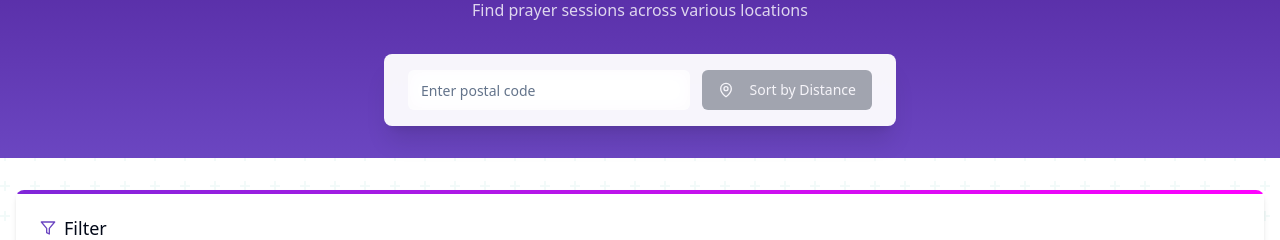
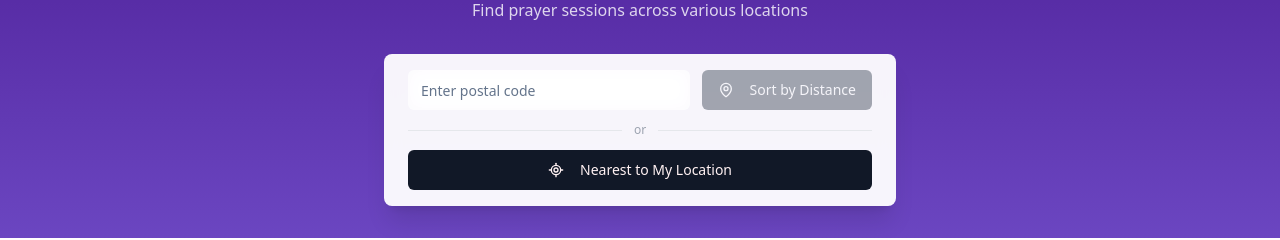
Before and after one commit to tengkuhafidz/solat-raya-2025, a Next.js app: page / in a window 1280 px wide. Shown: the part 149-389 px from the top of the page. Built offline with nearby package versions, Linux system fonts and the light colour scheme; no server answers.

Commit message:
feat: add nearest to my location

```diff
--- a/app/page.tsx
+++ b/app/page.tsx
@@ -8,25 +8,43 @@ import prayerSessionsData from "@/data/prayer-sessions.json"
 import { calculateDistance } from "@/lib/utils"
 import type { PrayerSession } from "@/types/prayer-session"
 import { Info } from "lucide-react"
-import { useEffect, useRef, useState } from "react"
+import { useCallback, useEffect, useRef, useState } from "react"
+
+function getInitialParams() {
+  if (typeof window === "undefined") return {}
+  const params = new URLSearchParams(window.location.search)
+  return {
+    district: params.get("district") || "all",
+    session: params.get("session") || "all",
+    language: params.get("language") || "all",
+    type: params.get("type") || "all",
+    search: params.get("search") || "",
+    postal: params.get("postal") || "",
+    crowded: params.get("crowded") === "1",
+  }
+}
 
 export default function Home() {
   const [filteredSessions, setFilteredSessions] = useState<PrayerSession[]>([])
   const listContainerRef = useRef<HTMLDivElement>(null)
+  const initialParams = useRef(getInitialParams())
 
-  // Filter states
-  const [selectedDistrict, setSelectedDistrict] = useState<string>("all")
-  const [selectedSession, setSelectedSession] = useState<string>("all")
-  const [selectedLanguage, setSelectedLanguage] = useState<string>("all")
-  const [locationType, setLocationType] = useState<string>("all")  // changed from showMosquesOnly
-  const [searchTerm, setSearchTerm] = useState("")
-  const [postalCode, setPostalCode] = useState("")
+  // Filter states — initialized from URL params
+  const [selectedDistrict, setSelectedDistrict] = useState<string>(initialParams.current.district || "all")
+  const [selectedSession, setSelectedSession] = useState<string>(initialParams.current.session || "all")
+  const [selectedLanguage, setSelectedLanguage] = useState<string>(initialParams.current.language || "all")
+  const [locationType, setLocationType] = useState<string>(initialParams.current.type || "all")
+  const [searchTerm, setSearchTerm] = useState(initialParams.current.search || "")
+  const [postalCode, setPostalCode] = useState(initialParams.current.postal || "")
   const [isGeocoding, setIsGeocoding] = useState(false)
   const [userCoords, setUserCoords] = useState<{ lat: number, lng: number } | null>(null)
   const [isSortedByDistance, setIsSortedByDistance] = useState(false)
   const [sortedPostalCode, setSortedPostalCode] = useState("")
+  const [isGeolocating, setIsGeolocating] = useState(false)
+  const [geoError, setGeoError] = useState("")
+  const [sortedByGeolocation, setSortedByGeolocation] = useState(false)
   const [infoOpen, setInfoOpen] = useState(false)
-  const [showLessCrowded, setShowLessCrowded] = useState(false)
+  const [showLessCrowded, setShowLessCrowded] = useState(initialParams.current.crowded || false)
 
   // Get unique districts for filter dropdown
   const districts = ["all", ...new Set(prayerSessionsData.map((session) => session.district))]
@@ -50,6 +68,26 @@ export default function Home() {
       return parseTime(a) - parseTime(b)
     })
   ]
+
+  // Sync filter state to URL query params
+  const updateQueryParams = useCallback(() => {
+    const params = new URLSearchParams()
+    if (selectedDistrict !== "all") params.set("district", selectedDistrict)
+    if (selectedSession !== "all") params.set("session", selectedSession)
+    if (selectedLanguage !== "all") params.set("language", selectedLanguage)
+    if (locationType !== "all") params.set("type", locationType)
+    if (searchTerm) params.set("search", searchTerm)
+    if (sortedPostalCode) params.set("postal", sortedPostalCode)
+    if (showLessCrowded) params.set("crowded", "1")
+
+    const qs = params.toString()
+    const newUrl = qs ? `${window.location.pathname}?${qs}` : window.location.pathname
+    window.history.replaceState(null, "", newUrl)
+  }, [selectedDistrict, selectedSession, selectedLanguage, locationType, searchTerm, sortedPostalCode, showLessCrowded])
+
+  useEffect(() => {
+    updateQueryParams()
+  }, [updateQueryParams])
 
   useEffect(() => {
     let result = [...prayerSessionsData]
@@ -165,6 +203,23 @@ export default function Home() {
     }
   }
 
+  // Auto-trigger postal code sort if postal param is present on mount
+  const hasAutoSorted = useRef(false)
+  useEffect(() => {
+    if (hasAutoSorted.current) return
+    const postal = initialParams.current.postal
+    if (postal && postal.length === 6) {
+      hasAutoSorted.current = true
+      geocodePostalCode(postal).then((success) => {
+        if (success) {
+          setIsSortedByDistance(true)
+          setSortedPostalCode(postal)
+        }
+      })
+    }
+    // eslint-disable-next-line react-hooks/exhaustive-deps
+  }, [])
+
   const handleSortByDistance = async () => {
     if (!postalCode) return
 
@@ -173,6 +228,46 @@ export default function Home() {
 
     setIsSortedByDistance(true)
     setSortedPostalCode(postalCode)
+    setSortedByGeolocation(false)
+    setGeoError("")
+  }
+
+  const handleUseMyLocation = () => {
+    if (!navigator.geolocation) {
+      setGeoError("Geolocation is not supported by your browser")
+      return
+    }
+
+    setIsGeolocating(true)
+    setGeoError("")
+
+    navigator.geolocation.getCurrentPosition(
+      (position) => {
+        setUserCoords({
+          lat: position.coords.latitude,
+          lng: position.coords.longitude,
+        })
+        setIsSortedByDistance(true)
+        setSortedByGeolocation(true)
+        setSortedPostalCode("")
+        setIsGeolocating(false)
+      },
+      (error) => {
+        let message = "Unable to get your location"
+        if (error.code === error.PERMISSION_DENIED) {
+          message = "Location permission denied. Please use postal code instead."
+        } else if (error.code === error.TIMEOUT) {
+          message = "Location request timed out. Please try again or use postal code."
+        }
+        setGeoError(message)
+        setIsGeolocating(false)
+      },
+      {
+        enableHighAccuracy: false,
+        timeout: 10000,
+        maximumAge: 300000,
+      }
+    )
   }
 
   return (
@@ -230,9 +325,13 @@ export default function Home() {
                   postalCode={postalCode}
                   setPostalCode={setPostalCode}
                   onSortByDistance={handleSortByDistance}
+                  onUseMyLocation={handleUseMyLocation}
                   isLoading={isGeocoding}
+                  isGeolocating={isGeolocating}
                   isSorted={isSortedByDistance}
                   sortedPostalCode={sortedPostalCode}
+                  sortedByGeolocation={sortedByGeolocation}
+                  geoError={geoError}
                 />
               </div>
             </header>
--- a/components/sort-panel.tsx
+++ b/components/sort-panel.tsx
@@ -3,33 +3,43 @@
 import { Card, CardContent } from "@/components/ui/card"
 import { Input } from "@/components/ui/input"
 import { Button } from "@/components/ui/button"
-import { MapPin } from "lucide-react"
+import { MapPin, LocateFixed } from "lucide-react"
 import { cn } from "@/lib/utils"
 
 interface SortPanelProps {
   postalCode: string
   setPostalCode: (code: string) => void
   onSortByDistance: () => void
+  onUseMyLocation: () => void
   isLoading: boolean
+  isGeolocating: boolean
   isSorted: boolean
   sortedPostalCode?: string
+  sortedByGeolocation: boolean
+  geoError?: string
 }
 
 export function SortPanel({
   postalCode,
   setPostalCode,
   onSortByDistance,
+  onUseMyLocation,
   isLoading,
+  isGeolocating,
   isSorted,
-  sortedPostalCode
+  sortedPostalCode,
+  sortedByGeolocation,
+  geoError,
 }: SortPanelProps) {
+  const anyLoading = isLoading || isGeolocating
+
   const handlePostalCodeChange = (e: React.ChangeEvent<HTMLInputElement>) => {
     const value = e.target.value.replace(/\D/g, '').slice(0, 6)
     setPostalCode(value)
   }
 
   const handleKeyDown = (e: React.KeyboardEvent<HTMLInputElement>) => {
-    if (e.key === 'Enter' && postalCode.length === 6 && !isLoading) {
+    if (e.key === 'Enter' && postalCode.length === 6 && !anyLoading) {
       onSortByDistance()
     }
   }
@@ -37,6 +47,8 @@ export function SortPanel({
   return (
     <Card className="bg-white/95 backdrop-blur border-0 shadow-xl max-w-lg mx-auto">
       <CardContent className="py-4">
+        <div className="flex flex-col gap-3">
+          {/* Postal code row */}
           <div className="flex flex-col sm:flex-row items-start gap-3">
             <div className="flex-1 w-full sm:w-auto">
               <Input
@@ -48,7 +60,7 @@ export function SortPanel({
                 className="border-white/20 bg-white/50 backdrop-blur focus-visible:ring-primary/20"
                 maxLength={6}
               />
-            {isSorted && sortedPostalCode && (
+              {isSorted && sortedPostalCode && !sortedByGeolocation && (
                 <p className="text-xs text-slate/80 mt-1">
                   ✓ Sorted by distance from {sortedPostalCode}
                 </p>
@@ -59,28 +71,69 @@ export function SortPanel({
               className={cn(
                 "w-full sm:w-auto whitespace-nowrap transition-colors relative overflow-hidden sm:mt-0",
                 // Only add shine effect when disabled
-              (postalCode.length !== 6 || isLoading) && [
+                (postalCode.length !== 6 || anyLoading) && [
                   "after:absolute after:inset-0 after:translate-x-[-100%] after:bg-gradient-to-r after:from-transparent after:via-white/25 after:to-transparent",
                   "after:animate-shine after:duration-1000"
                 ],
-              postalCode.length === 6 && !isLoading
-                ? isSorted
+                postalCode.length === 6 && !anyLoading
+                  ? isSorted && !sortedByGeolocation
                     ? 'bg-gray-700 hover:bg-gray-800'
                     : 'bg-gray-900 hover:bg-gray-800'
                   : 'bg-gray-600 hover:bg-gray-700 text-gray-100'
               )}
               onClick={onSortByDistance}
-            disabled={postalCode.length !== 6 || isLoading}
+              disabled={postalCode.length !== 6 || anyLoading}
             >
               <MapPin className="h-4 w-4 mr-2" />
               {isLoading
                 ? "Getting location..."
-              : isSorted
+                : isSorted && !sortedByGeolocation
                   ? "Update Postal Code"
                   : "Sort by Distance"
               }
             </Button>
           </div>
+
+          {/* Divider */}
+          <div className="flex items-center gap-3">
+            <div className="flex-1 h-px bg-gray-200" />
+            <span className="text-xs text-gray-400">or</span>
+            <div className="flex-1 h-px bg-gray-200" />
+          </div>
+
+          {/* Use My Location button */}
+          <div>
+            <Button
+              variant="default"
+              className={cn(
+                "w-full whitespace-nowrap transition-colors relative overflow-hidden",
+                sortedByGeolocation
+                  ? 'bg-gray-700 hover:bg-gray-800'
+                  : 'bg-gray-900 hover:bg-gray-800'
+              )}
+              onClick={onUseMyLocation}
+              disabled={anyLoading}
+            >
+              <LocateFixed className="h-4 w-4 mr-2" />
+              {isGeolocating
+                ? "Getting your location..."
+                : sortedByGeolocation
+                  ? "Update My Location"
+                  : "Nearest to My Location"
+              }
+            </Button>
+            {sortedByGeolocation && isSorted && (
+              <p className="text-xs text-slate/80 mt-1">
+                ✓ Sorted by your current location
+              </p>
+            )}
+            {geoError && (
+              <p className="text-xs text-red-600 mt-1">
+                {geoError}
+              </p>
+            )}
+          </div>
+        </div>
       </CardContent>
     </Card>
   )
--- a/data/prayer-sessions.json
+++ b/data/prayer-sessions.json
@@ -863,23 +863,23 @@
   },
   {
     "district": "North",
-    "locationName": "Darul Makmur (Temporary Site)^",
-    "sessions": [
-      {
-        "time": "7:20am",
-        "language": "Malay"
-      },
-      {
-        "time": "8:15am",
-        "language": "Malay"
-      }
-    ],
-    "hasMuslimahPrayerSpace": true,
-    "remarks": "^Temporary Site @ Former North View Secondary School (768680)",
-    "isLessCrowded": false,
-    "coordinates": {
-      "lat": 1.43686614981845,
-      "lng": 103.83434033765
+    "locationName": "Darul Makmur",
+    "sessions": [
+      {
+        "time": "7:20am",
+        "language": "Malay"
+      },
+      {
+        "time": "8:15am",
+        "language": "Malay"
+      }
+    ],
+    "hasMuslimahPrayerSpace": true,
+    "remarks": "",
+    "isLessCrowded": false,
+    "coordinates": {
+      "lat": 1.43687216585825,
+      "lng": 103.834461528205
     },
     "type": "Mosque"
   },
```
Lines whose indentation alone changed are shown as unchanged.
